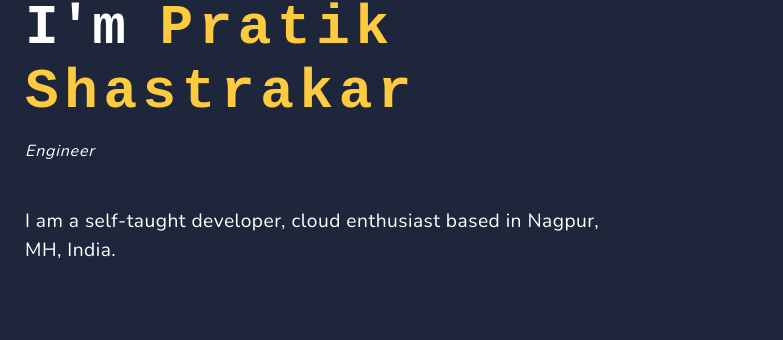
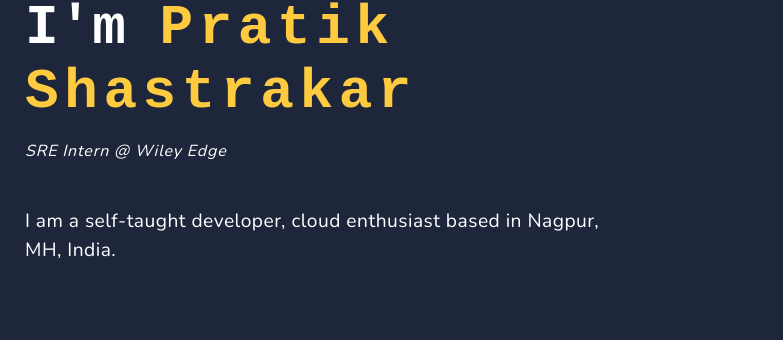
Before and after one commit to pratikks01/portfolio-v1, a plain HTML site: page index.html in a window 1280 px wide. Shown: the part 291-631 px from the top of the page, 0-783 px from the left. Drawn offline with nearby package versions, Linux system fonts and the light colour scheme.

Commit message:
Experience updated

```diff
--- a/index.html
+++ b/index.html
@@ -80,7 +80,7 @@
 							>Electronics Engineer @
 							<a class="pink" href="https://rknec.edu/">RCOEM</a></em
 						> -->
-						<em>Engineer </em>
+						<em>SRE Intern @ Wiley Edge </em>
 					</h3>
 					<div class="short-bio">
 						<p>
```
